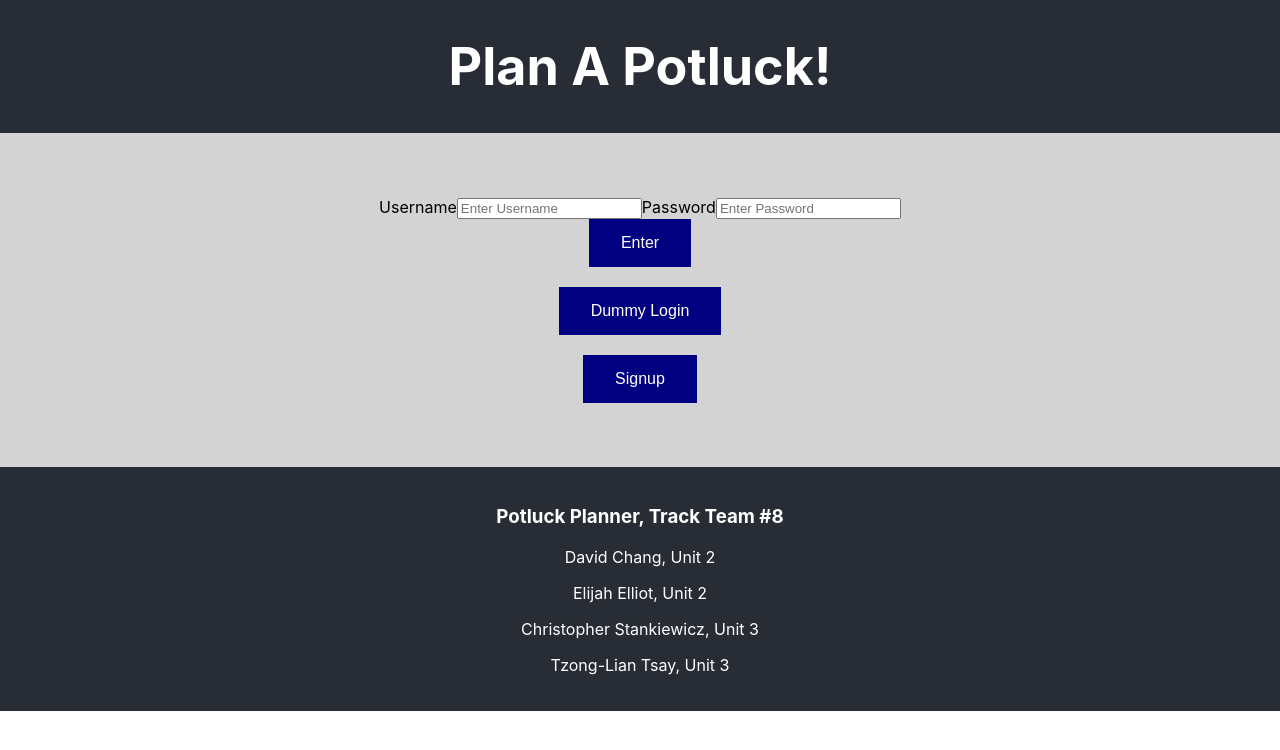
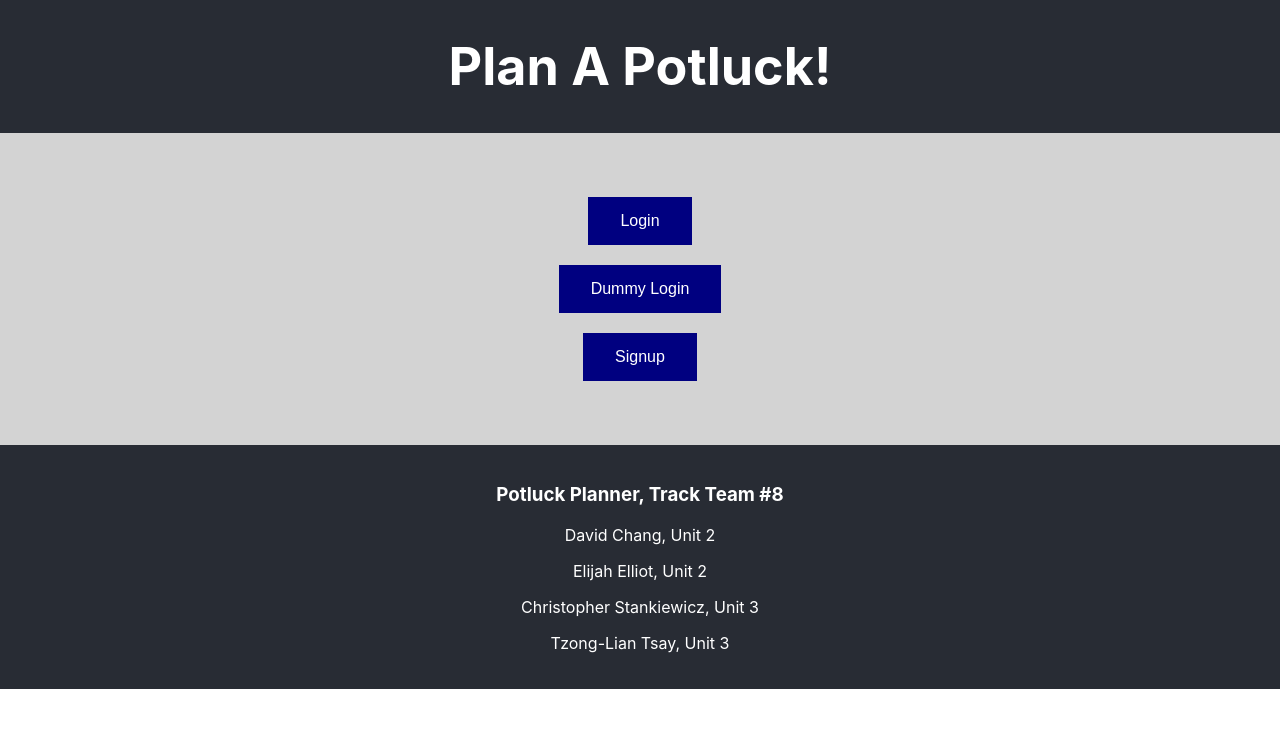
Before and after one commit to Build-Week-Potluck-Planner/Front-End, a React (Create React App) app: page / in a window 1280 px wide. Shown: the top 750 px of the page. Built offline with nearby package versions, Linux system fonts and the light colour scheme.

Commit message:
Routing for Login

```diff
--- a/src/App.js
+++ b/src/App.js
@@ -22,13 +22,19 @@ function App() {
         {/* Load on App page*/}
 
         <Route exact path="/">
-          <Login />
+          <Link to="/login">
+            <button onClick={() => push("/login")}>Login</button>
+          </Link>
           <br></br>
           <DummyLogin />
           <br></br>
           <Link to="/signup">
             <button onClick={() => push("/signup")}>Signup</button>
           </Link>
+        </Route>
+
+        <Route path="/login">
+          <Login />
         </Route>
 
         {/* Create Signup Route */}
```
